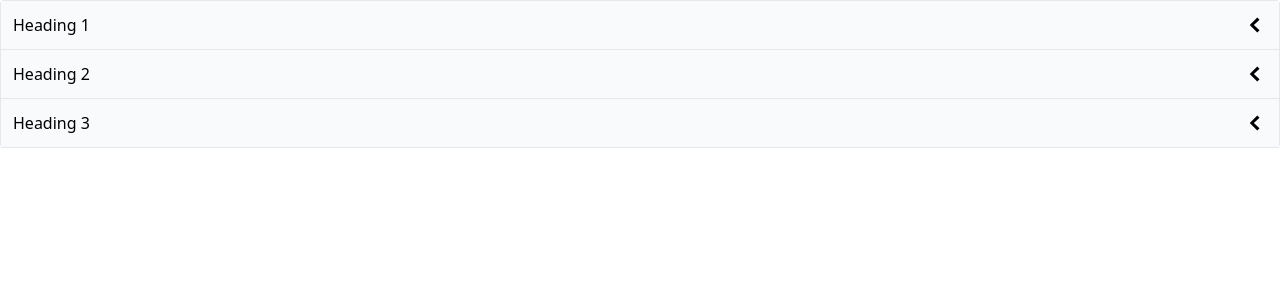
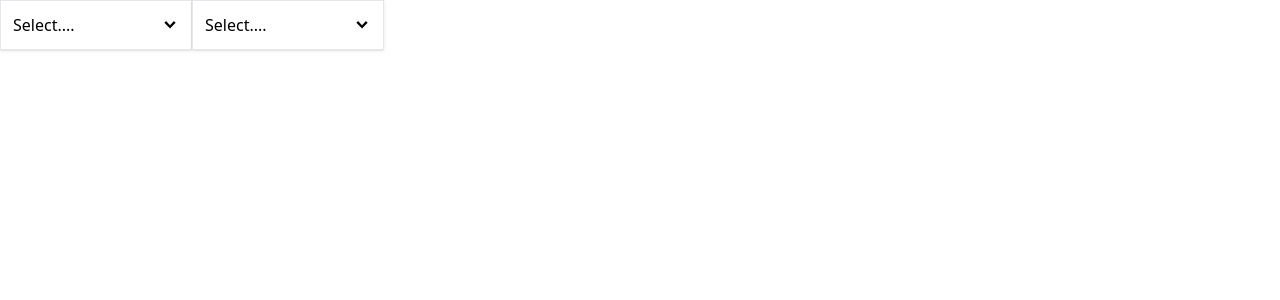
Before and after one commit to JhaniLive/react-components, a React (Create React App) app: page / in a window 1280 px wide. Shown: the top 300 px of the page. Built offline with nearby package versions, Linux system fonts and the light colour scheme.

Commit message:
select dropdown component created

```diff
--- a/src/App.js
+++ b/src/App.js
@@ -1,26 +1,36 @@
-import Button from "./components/Button";
-import { AiOutlineHeart } from "react-icons/ai";
+import { useState } from "react";
+import Dropdown from "./components/Dropdown";
 import "./styles.css";
-import Accordion from "./components/Accordion";
-// jhani
+
+
 export default function App() {
-  const items = [
+
+  const [selection, setSelection] = useState(null);
+
+  const handleSelect = (option) => {
+    setSelection(option)
+  }
+
+  const options = [
     {
-      id: 1,
-      label: "Heading 1",
-      content: "lorem ipsum one",
+      label: "Red",
+      value: 'red'
     },
     {
-      id: 2,
-      label: "Heading 2",
-      content: "lorem ipsum two",
+      label: "Green",
+      value: 'green'
     },
     {
-      id: 3,
-      label: "Heading 3",
-      content: "lorem ipsum three",
+      label: "Blue",
+      value: 'blue'
     },
-  ];
+  ]
 
-  return <Accordion items={items} />;
+
+  return (
+    <div className="flex">
+  <Dropdown options={options} value={selection} onChange={handleSelect}/>
+  <Dropdown options={options} value={selection} onChange={handleSelect}/>
+  </div>
+  );
 }
--- /dev/null
+++ b/src/components/Dropdown.js
@@ -0,0 +1,53 @@
+import { useEffect, useRef, useState } from "react";
+import { GoChevronDown } from "react-icons/go";
+import Panel from "./Panel";
+
+
+const Dropdown = ({options,value, onChange }) => {
+
+    const [isOpen, setIsOpen] = useState(false);
+
+    const divEl = useRef();
+
+    useEffect(()=>{
+        const handler = (e) => {
+            if(!divEl.current) return;
+
+            if(!divEl.current.contains(event.target)){
+                setIsOpen(false);
+            }
+        }
+        document.addEventListener('click', handler, true);
+
+        return () => {
+            document.removeEventListener('click', handler)
+        }
+    }, [])
+
+    const handleClick = () => {
+        setIsOpen(!isOpen)
+    }
+
+    const handleOptionClick = (option) => {
+        setIsOpen(false);
+        onChange(option)
+    }
+
+    const renderedOptions = options.map((option) => {
+        return (
+            <div className="hover:bg-sky-100 rounded cursor-pointer p-1" onClick={() => handleOptionClick(option)} key={option.value}>
+                {option.label}
+            </div>
+        )
+    });
+
+    return <div ref={divEl} className="w-48 relative">
+        <Panel className="flex justify-between items-center cursor-pointer " onClick={handleClick}>
+            {value?.label || 'Select....'}
+            <GoChevronDown className="text-lg"/>
+        </Panel>
+            {isOpen && <Panel className="absolute top-full ">{renderedOptions}</Panel>}
+    </div>
+};
+
+export default Dropdown
--- /dev/null
+++ b/src/components/Panel.js
@@ -0,0 +1,9 @@
+import classNames from "classnames";
+
+const Panel = ({children, className, ...rest}) => {
+    const finalClassNames = classNames('border p-3 shadow bg-white w-full', className)
+
+    return <div {...rest} className={finalClassNames}>{children}</div>
+};
+
+export default Panel
--- /dev/null
+++ b/src/pages/AccordionPage.js
@@ -0,0 +1,24 @@
+
+import Accordion from "../components/Accordion"
+
+export default function AccordionPage() {
+  const items = [
+    {
+      id: 1,
+      label: "Heading 1",
+      content: "lorem ipsum one",
+    },
+    {
+      id: 2,
+      label: "Heading 2",
+      content: "lorem ipsum two",
+    },
+    {
+      id: 3,
+      label: "Heading 3",
+      content: "lorem ipsum three",
+    },
+  ];
+
+  return <Accordion items={items} />;
+}
```
